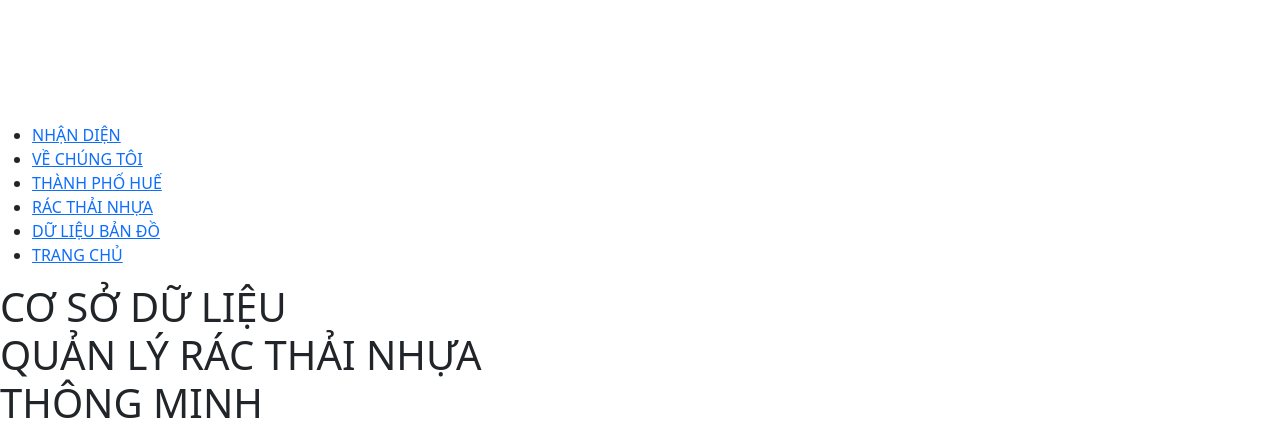
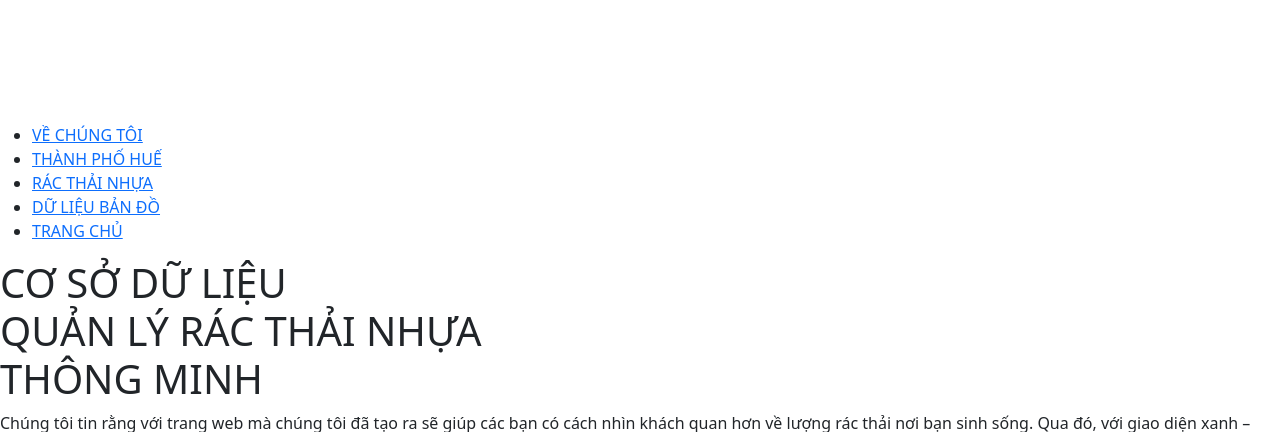
Before and after one commit to RacThaiNhua/RTN, a plain HTML site: page index.html in a window 1280 px wide. Shown: the part 2500-2932 px from the top of the page. Drawn offline with nearby package versions, Linux system fonts and the light colour scheme.

Commit message:
Update index.html

```diff
--- a/index.html
+++ b/index.html
@@ -26,7 +26,7 @@
       <a class="nav-btn login" href="login.html">
         <img src="src/login.svg" alt="" />
       </a>
-      <li><a class="nav-btn" href="#about">NHẬN DIỆN</a></li>
+      <!--<li><a class="nav-btn" href="#about">NHẬN DIỆN</a></li>-->
       <li><a class="nav-btn" href="#about">VỀ CHÚNG TÔI</a></li>
       <li><a class="nav-btn" href="#hue">THÀNH PHỐ HUẾ</a></li>
       <li><a class="nav-btn" href="#rtn">RÁC THẢI NHỰA</a></li>
```
